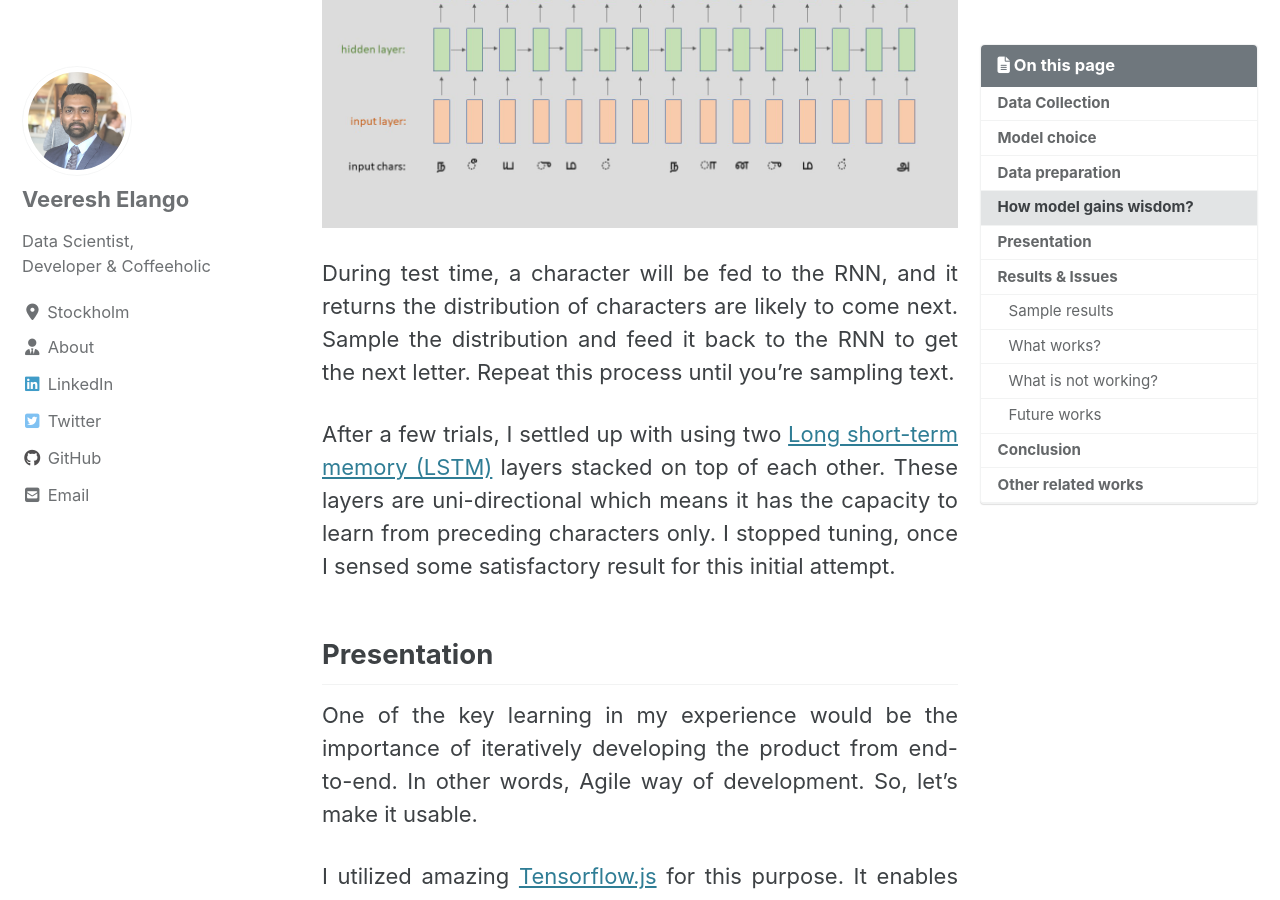
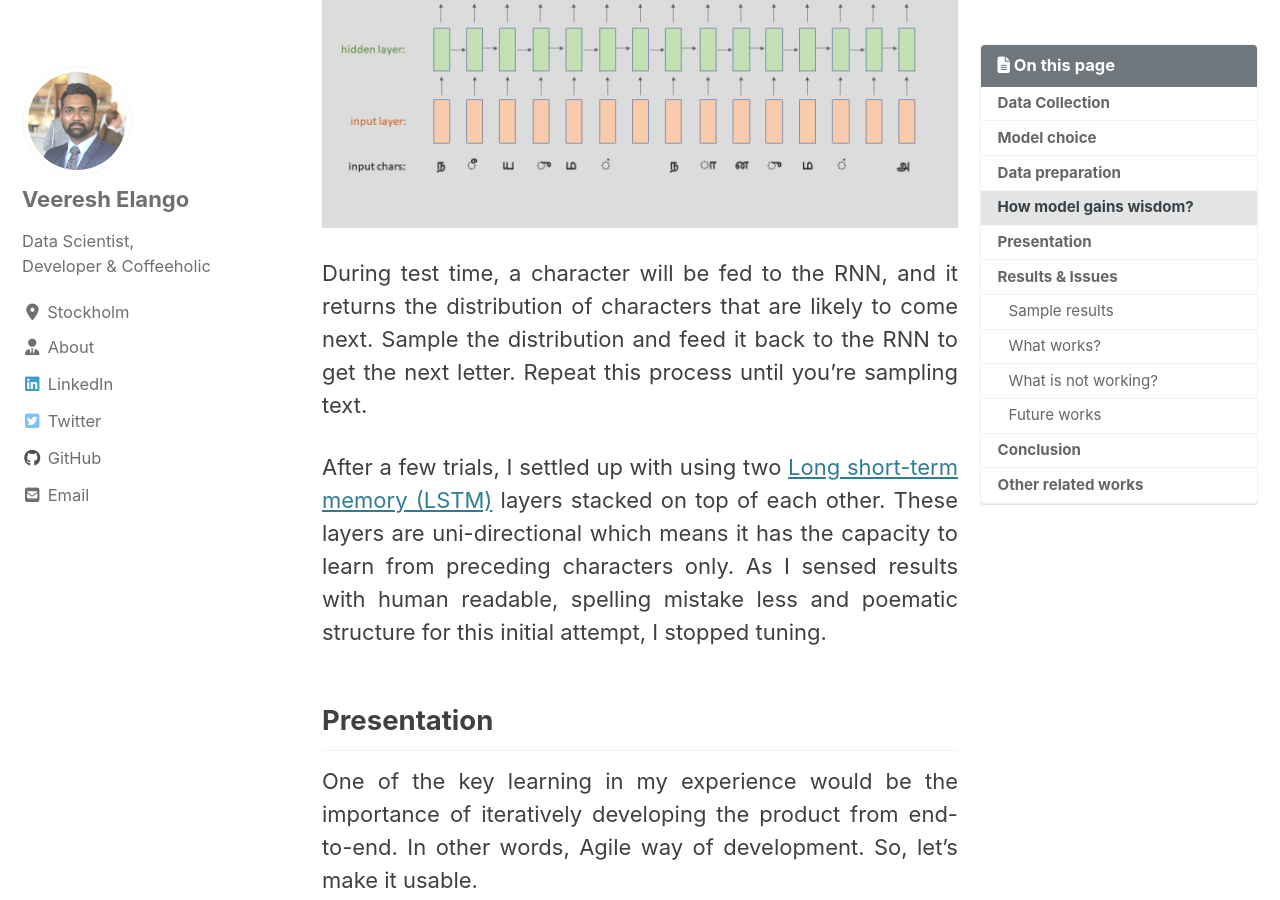
Before and after one commit to VeereshElango/veereshelango.github.io, a Jekyll site: the page built from _posts/2020-04-16-how-did-i-create-my-ai-powered-tamil-lyrics-generator.md, in a window 1280 px wide and 900 px high, scrolled down 4892 px. Built offline with Jekyll 4.4.1, drawn with Linux system fonts in a browser that asks for light colours; cached includes are drawn as plain includes; nearby versions of some CDN libraries; comment, search, counter and statistics services are not loaded.

Commit message:
Grammatical issue fixes

```diff
--- a/_posts/2020-04-16-how-did-i-create-my-ai-powered-tamil-lyrics-generator.md
+++ b/_posts/2020-04-16-how-did-i-create-my-ai-powered-tamil-lyrics-generator.md
@@ -45,7 +45,7 @@ For others, I will take you through my journey in transforming the idea to a wor
 ## Data Collection
 The first and foremost thing is data, and it is not available ready-made in this case. I have to prepare the dataset by myself.
 I couldn't find many websites where Tamil song lyrics are written in Tamil - Weird. At last,
-[tamilpaa.com](tamilpaa.com) suited my needs. I utilized the python library
+[tamilpaa.com](https://www.tamilpaa.com/) suited my needs. I utilized the python library
 called [beautifulSoup](https://www.crummy.com/software/BeautifulSoup/bs4/doc/#) to scrap the songs from tamilpaa.com.
 {: .text-justify}
 
@@ -128,14 +128,14 @@ following the above example model tries to learn
 ![no-alignment]({{ site.url }}{{ site.baseurl }}/assets/images/lstm_tamil_lyric.jpg)
 
 During test time, a character will be fed to the RNN, and it returns the distribution
-of characters are likely to come next. Sample the distribution and feed it
+of characters that are likely to come next. Sample the distribution and feed it
 back to the RNN to get the next letter. Repeat this process until you're
 sampling text.
 {: .text-justify}
 
 After a few trials, I settled up with using two [Long short-term memory (LSTM)](https://en.wikipedia.org/wiki/Long_short-term_memory) layers
 stacked on top of each other. These layers are uni-directional which means it has the capacity to learn from preceding
-characters only. I stopped tuning, once I sensed some satisfactory result for this initial attempt.
+characters only. As I sensed results with human readable, spelling mistake less and poematic structure for this initial attempt, I stopped tuning.
 {: .text-justify}
 
 ## Presentation
```
